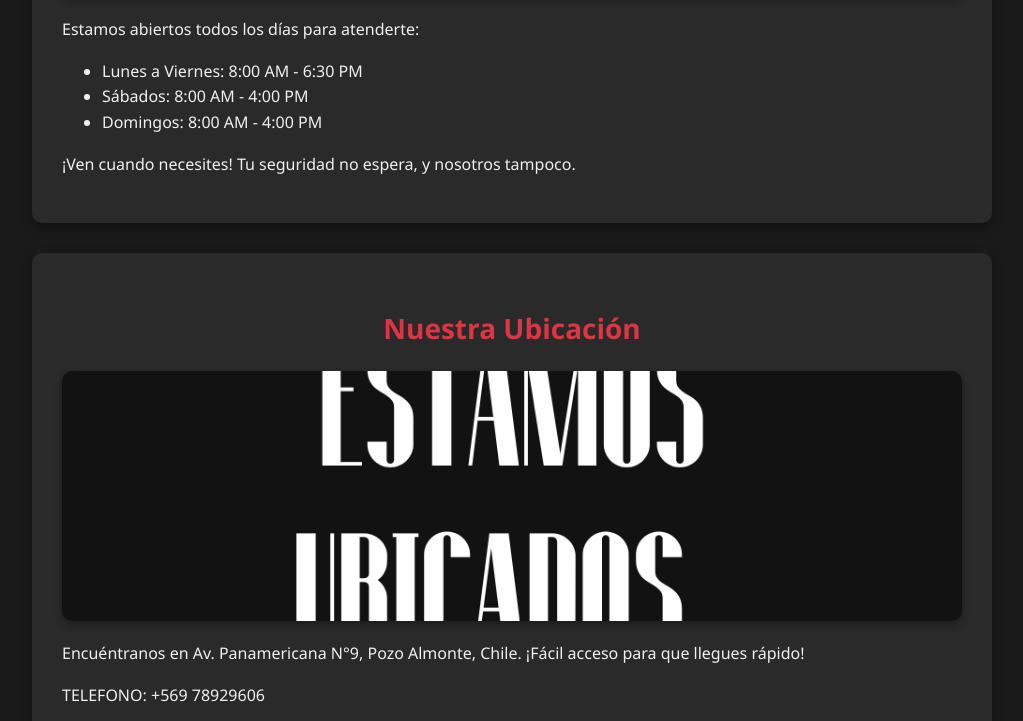
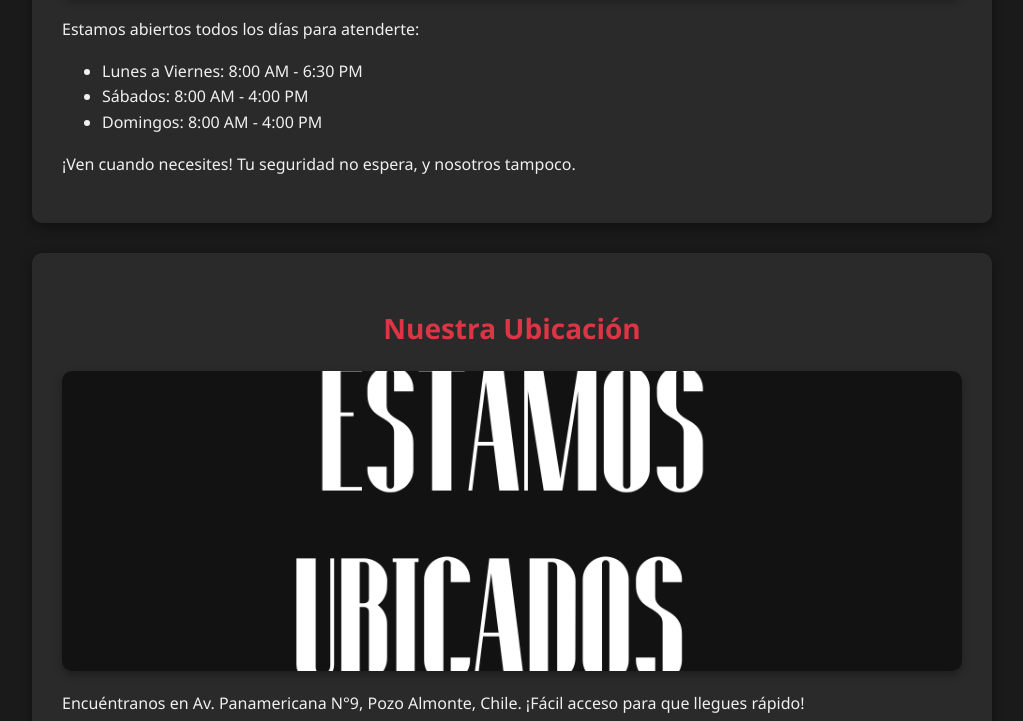
Before and after one commit to SKILL-XOTHAN/vulcanizacion_-elCumpita, a plain HTML site: page login.html in a window 1280 px wide. Shown: the part 2000-2721 px from the top of the page, without its empty margins (128-1151 px from the left). Drawn offline with Linux system fonts and the light colour scheme.

Commit message:
Update login.html

```diff
--- a/login.html
+++ b/login.html
@@ -223,7 +223,7 @@
 
     <section id="ubicacion">
         <h2>Nuestra Ubicación</h2>
-        <img src="img/UBI.png" alt="Ubicación del taller" style="width: 100%; height: 250px; object-fit: cover;">
+        <img src="img/UBI.png" alt="Ubicación del taller" style="width: 100%; height: 300px; object-fit: cover;">
         <p>Encuéntranos en Av. Panamericana N°9, Pozo Almonte, Chile. ¡Fácil acceso para que llegues rápido!</p>
         <P>TELEFONO: +569 78929606</P>
         <div class="map">
```
